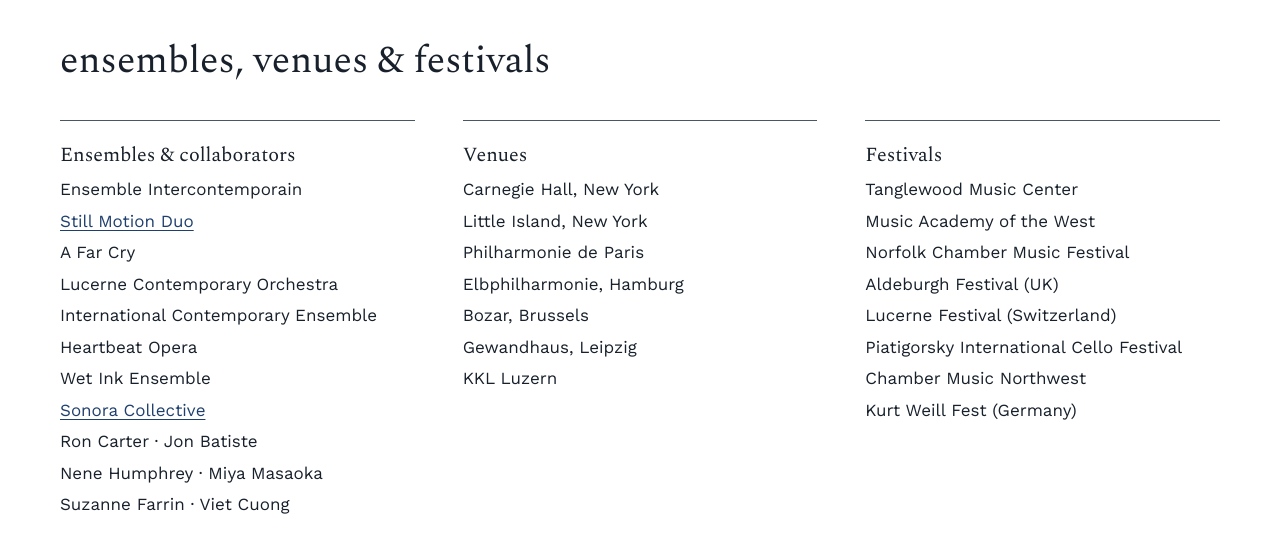
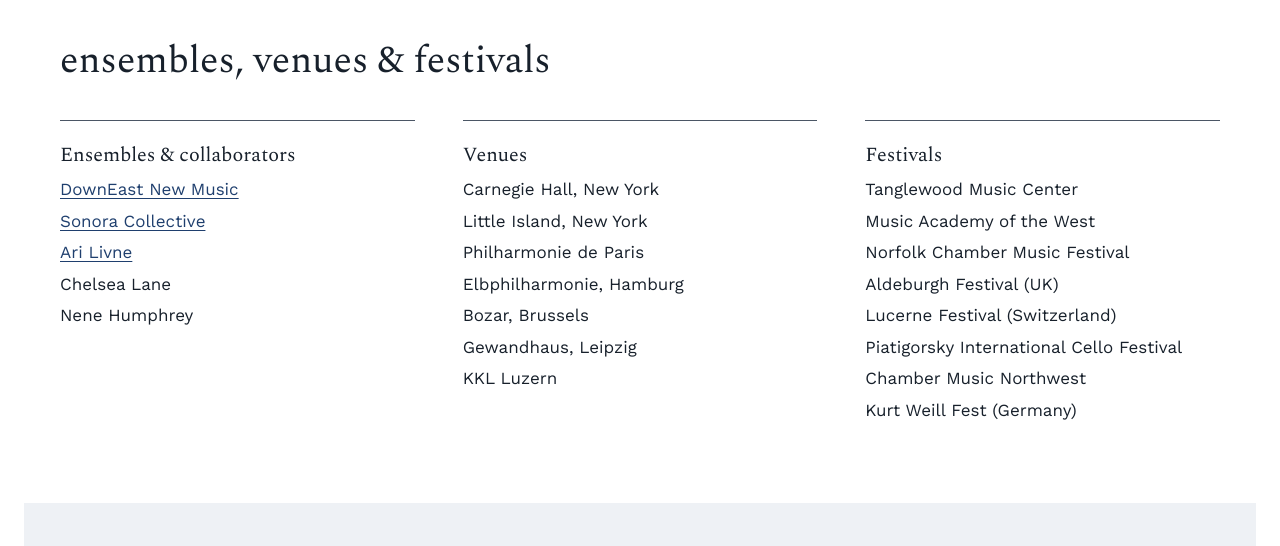
Before and after one commit to cmonfredo/claremonfredo-website, a plain HTML site: page performance.html in a window 1280 px wide. Shown: the part 3919-4465 px from the top of the page. Drawn offline with nearby package versions, Linux system fonts and the light colour scheme.

Commit message:
Trim collaborators to primary ensembles and partners
Co-Authored-By: Claude Opus 5.5 <noreply@anthropic.com>
Claude-Session: https://claude.ai/code/session_013pPuLNWcmREa6nuxbmS3B3

```diff
--- a/performance.html
+++ b/performance.html
@@ -196,17 +196,11 @@
           <div>
             <h3>Ensembles &amp; collaborators</h3>
             <ul class="program">
-              <li>Ensemble Intercontemporain</li>
-              <li><a href="https://arilivne.com/media/stillmotionduo">Still Motion Duo</a></li>
-              <li>A Far Cry</li>
-              <li>Lucerne Contemporary Orchestra</li>
-              <li>International Contemporary Ensemble</li>
-              <li>Heartbeat Opera</li>
-              <li>Wet Ink Ensemble</li>
+              <li><a href="https://www.downeastnewmusic.org">DownEast New Music</a></li>
               <li><a href="https://www.sonoracollective.org">Sonora Collective</a></li>
-              <li>Ron Carter · Jon Batiste</li>
-              <li>Nene Humphrey · Miya Masaoka</li>
-              <li>Suzanne Farrin · Viet Cuong</li>
+              <li><a href="https://arilivne.com/media/stillmotionduo">Ari Livne</a></li>
+              <li>Chelsea Lane</li>
+              <li>Nene Humphrey</li>
             </ul>
           </div>
           <div>
```
